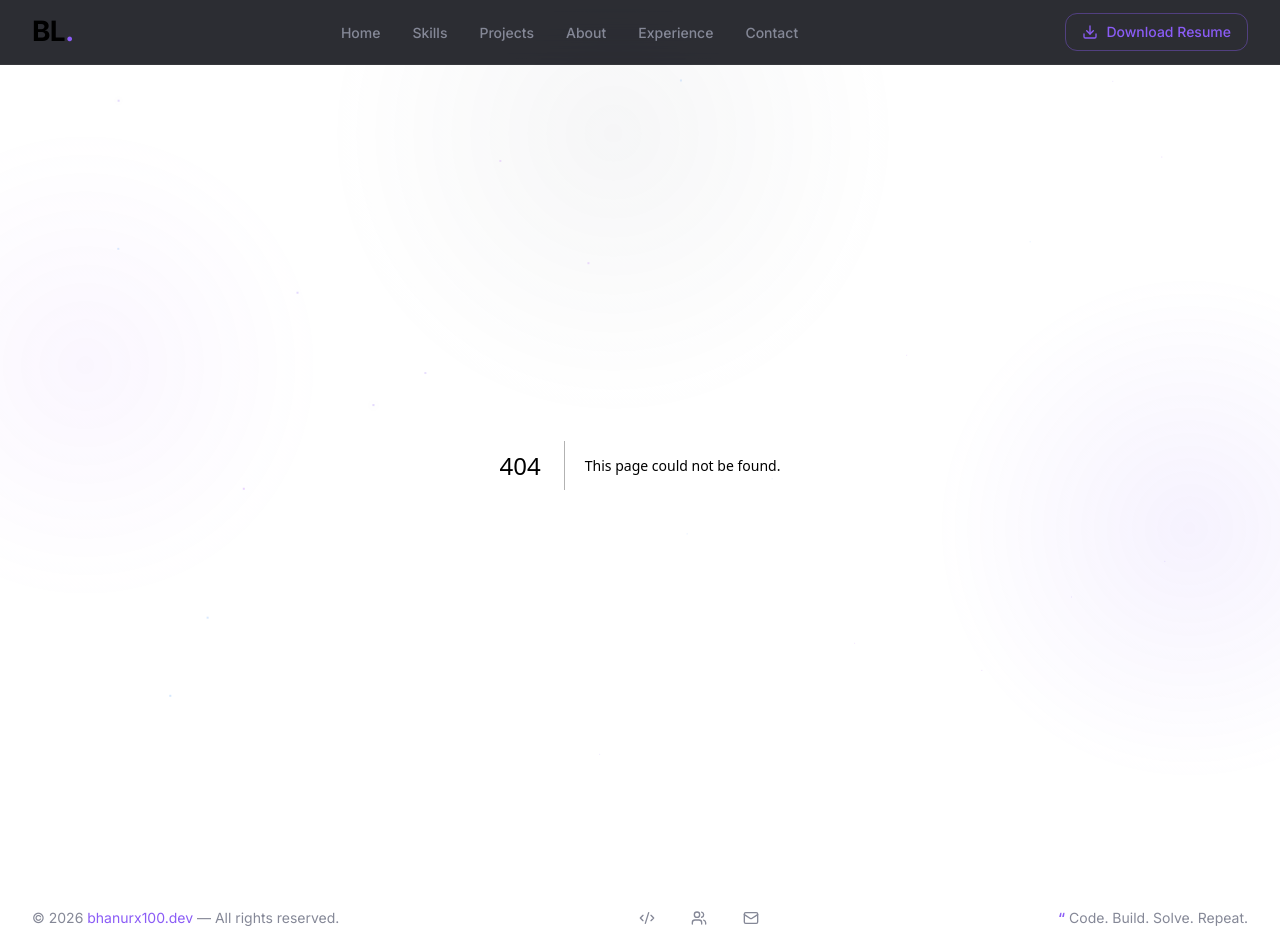
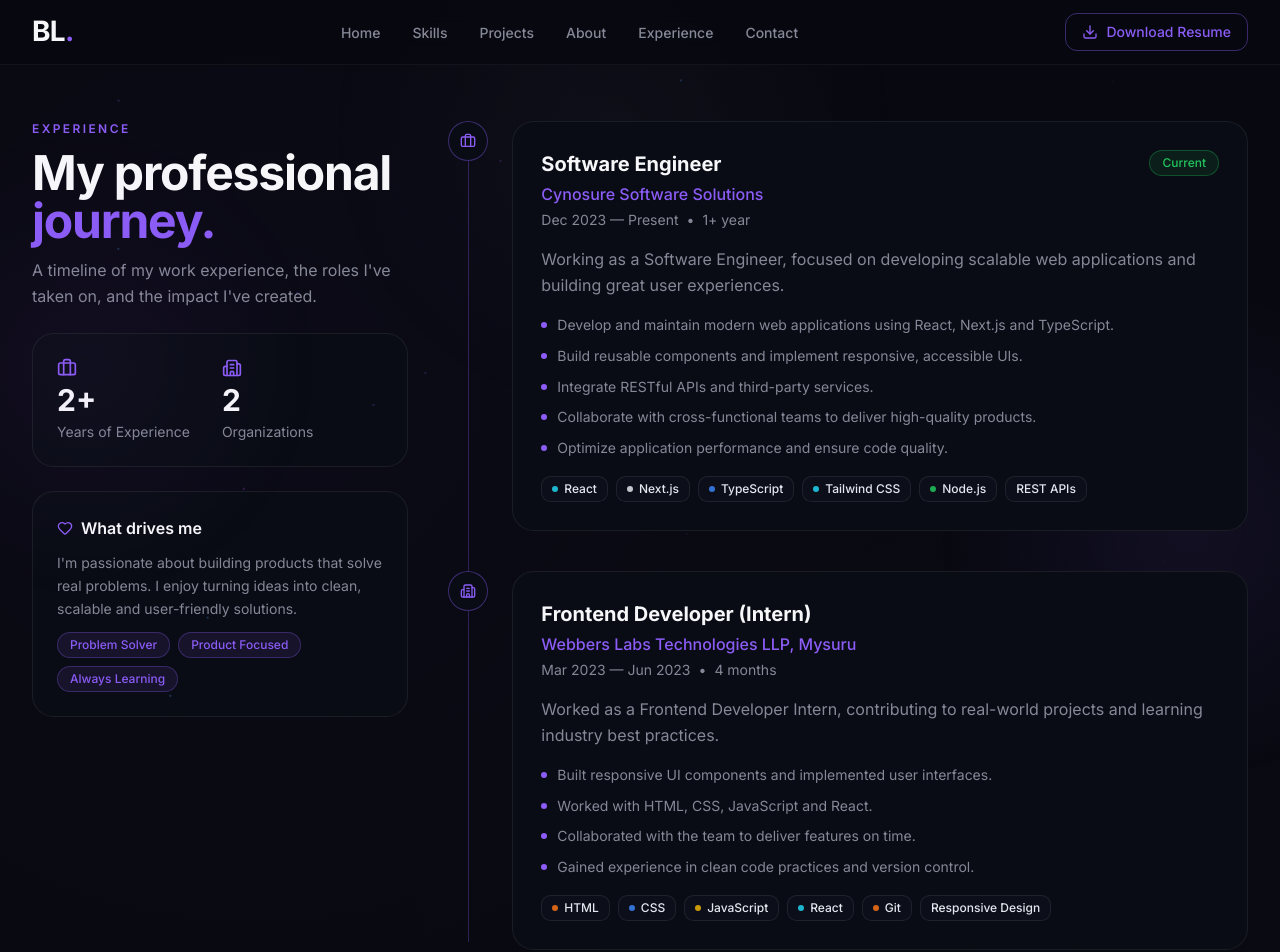
Before and after one commit to bhanurx100/portfolio-1, a Next.js app: page /experience in a window 1280 px wide. Before the commit this address had no page. Shown: the top 952 px of the page. Built offline with nearby package versions, Linux system fonts and the light colour scheme.

Commit message:
feat: add professional experience section

```diff
--- /dev/null
+++ b/app/experience/page.tsx
@@ -0,0 +1,188 @@
+import Link from 'next/link'
+import type { Metadata } from 'next'
+import {
+  ArrowRight,
+  Briefcase,
+  Building2,
+  Heart,
+  Rocket,
+} from 'lucide-react'
+import { StatusBadge, TechChip } from '@/components/shared/chips'
+
+export const metadata: Metadata = {
+  title: 'Experience — Bhanuprasad L.',
+  description:
+    'A timeline of work experience, roles taken on, and the impact created.',
+}
+
+const roles = [
+  {
+    icon: Briefcase,
+    title: 'Software Engineer',
+    company: 'Cynosure Software Solutions',
+    date: 'Dec 2023 — Present',
+    duration: '1+ year',
+    current: true,
+    description:
+      'Working as a Software Engineer, focused on developing scalable web applications and building great user experiences.',
+    points: [
+      'Develop and maintain modern web applications using React, Next.js and TypeScript.',
+      'Build reusable components and implement responsive, accessible UIs.',
+      'Integrate RESTful APIs and third-party services.',
+      'Collaborate with cross-functional teams to deliver high-quality products.',
+      'Optimize application performance and ensure code quality.',
+    ],
+    tech: ['React', 'Next.js', 'TypeScript', 'Tailwind CSS', 'Node.js', 'REST APIs'],
+  },
+  {
+    icon: Building2,
+    title: 'Frontend Developer (Intern)',
+    company: 'Webbers Labs Technologies LLP, Mysuru',
+    date: 'Mar 2023 — Jun 2023',
+    duration: '4 months',
+    current: false,
+    description:
+      'Worked as a Frontend Developer Intern, contributing to real-world projects and learning industry best practices.',
+    points: [
+      'Built responsive UI components and implemented user interfaces.',
+      'Worked with HTML, CSS, JavaScript and React.',
+      'Collaborated with the team to deliver features on time.',
+      'Gained experience in clean code practices and version control.',
+    ],
+    tech: ['HTML', 'CSS', 'JavaScript', 'React', 'Git', 'Responsive Design'],
+  },
+]
+
+export default function ExperiencePage() {
+  return (
+    <div className="mx-auto flex max-w-7xl flex-col gap-10 px-4 py-14 sm:px-6 lg:px-8">
+      <div className="flex flex-col gap-10 lg:flex-row">
+        {/* Left intro */}
+        <div className="flex flex-col gap-6 lg:w-[32%]">
+          <div className="flex flex-col gap-3">
+            <p className="eyebrow">Experience</p>
+            <h1 className="text-3xl font-bold tracking-tight text-balance sm:text-4xl lg:text-5xl">
+              My professional <span className="text-primary">journey.</span>
+            </h1>
+            <p className="text-muted-foreground leading-relaxed text-pretty">
+              A timeline of my work experience, the roles I&apos;ve taken on,
+              and the impact I&apos;ve created.
+            </p>
+          </div>
+
+          <div className="surface-card flex gap-8 p-6">
+            <div className="flex flex-col gap-1">
+              <Briefcase className="text-primary size-5" aria-hidden="true" />
+              <p className="text-3xl font-bold">2+</p>
+              <p className="text-muted-foreground text-sm">
+                Years of Experience
+              </p>
+            </div>
+            <div className="flex flex-col gap-1">
+              <Building2 className="text-primary size-5" aria-hidden="true" />
+              <p className="text-3xl font-bold">2</p>
+              <p className="text-muted-foreground text-sm">Organizations</p>
+            </div>
+          </div>
+
+          <div className="surface-card flex flex-col gap-3 p-6">
+            <div className="flex items-center gap-2">
+              <Heart className="text-primary size-4" aria-hidden="true" />
+              <h2 className="font-semibold">What drives me</h2>
+            </div>
+            <p className="text-muted-foreground text-sm leading-relaxed">
+              I&apos;m passionate about building products that solve real
+              problems. I enjoy turning ideas into clean, scalable and
+              user-friendly solutions.
+            </p>
+            <div className="flex flex-wrap gap-2">
+              <StatusBadge label="Problem Solver" />
+              <StatusBadge label="Product Focused" />
+              <StatusBadge label="Always Learning" />
+            </div>
+          </div>
+        </div>
+
+        {/* Timeline */}
+        <div className="relative flex flex-col gap-10 lg:w-[68%]">
+          <div
+            aria-hidden="true"
+            className="bg-primary/30 absolute top-2 bottom-2 left-5 hidden w-px sm:block"
+          />
+          {roles.map((role) => (
+            <article key={role.title} className="relative flex gap-6">
+              <div className="hidden shrink-0 sm:block">
+                <span className="border-primary/40 bg-card text-primary relative z-10 inline-flex size-10 items-center justify-center rounded-full border">
+                  <role.icon className="size-4" aria-hidden="true" />
+                </span>
+              </div>
+              <div className="surface-card flex flex-1 flex-col gap-4 p-6 sm:p-7">
+                <div className="flex flex-wrap items-start justify-between gap-3">
+                  <div className="flex flex-col gap-1">
+                    <h2 className="text-xl font-bold">{role.title}</h2>
+                    <p className="text-primary font-medium">{role.company}</p>
+                    <p className="text-muted-foreground text-sm">
+                      {role.date}
+                      <span className="mx-2" aria-hidden="true">
+                        •
+                      </span>
+                      {role.duration}
+                    </p>
+                  </div>
+                  {role.current && <StatusBadge label="Current" tone="green" />}
+                </div>
+                <p className="text-muted-foreground leading-relaxed">
+                  {role.description}
+                </p>
+                <ul className="flex flex-col gap-2">
+                  {role.points.map((point) => (
+                    <li key={point} className="flex items-start gap-2.5">
+                      <span
+                        className="bg-primary mt-2 size-1.5 shrink-0 rounded-full"
+                        aria-hidden="true"
+                      />
+                      <span className="text-muted-foreground text-sm leading-relaxed">
+                        {point}
+                      </span>
+                    </li>
+                  ))}
+                </ul>
+                <div className="flex flex-wrap gap-2">
+                  {role.tech.map((t) => (
+                    <TechChip key={t} label={t} />
+                  ))}
+                </div>
+              </div>
+            </article>
+          ))}
+        </div>
+      </div>
+
+      {/* Bottom CTA */}
+      <div className="surface-card flex flex-col items-start justify-between gap-6 p-6 sm:p-8 md:flex-row md:items-center">
+        <div className="flex items-center gap-4">
+          <span className="bg-primary/10 text-primary inline-flex size-12 shrink-0 items-center justify-center rounded-xl">
+            <Rocket className="size-5" aria-hidden="true" />
+          </span>
+          <div className="flex flex-col gap-1">
+            <p className="font-semibold">Always growing, always building.</p>
+            <p className="text-muted-foreground text-sm">
+              Excited about what&apos;s next and the problems I&apos;ll solve
+              along the way.
+            </p>
+          </div>
+        </div>
+        <Link
+          href="/contact"
+          className="border-border hover:border-primary/40 group inline-flex items-center gap-2 rounded-lg border px-5 py-3 text-sm font-semibold transition-colors"
+        >
+          Let&apos;s Connect
+          <ArrowRight
+            className="size-4 transition-transform group-hover:translate-x-0.5"
+            aria-hidden="true"
+          />
+        </Link>
+      </div>
+    </div>
+  )
+}
```
